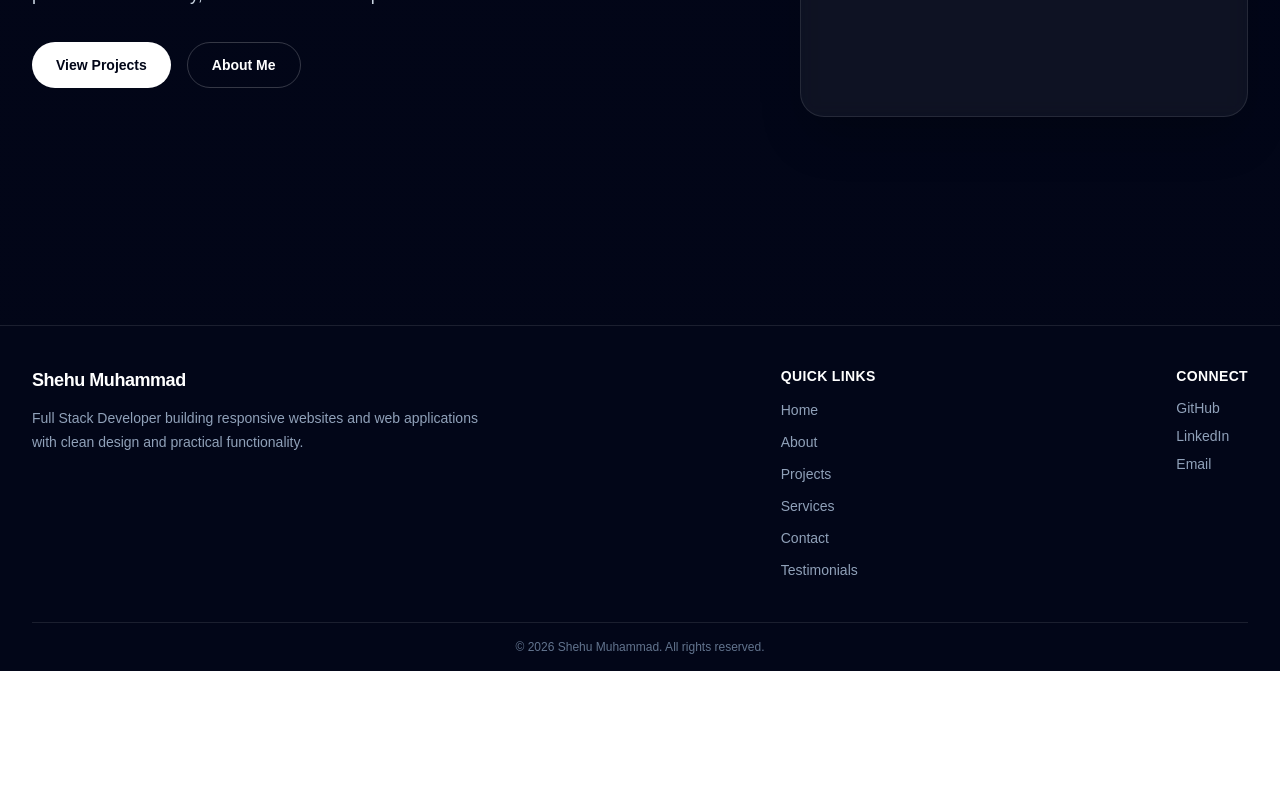
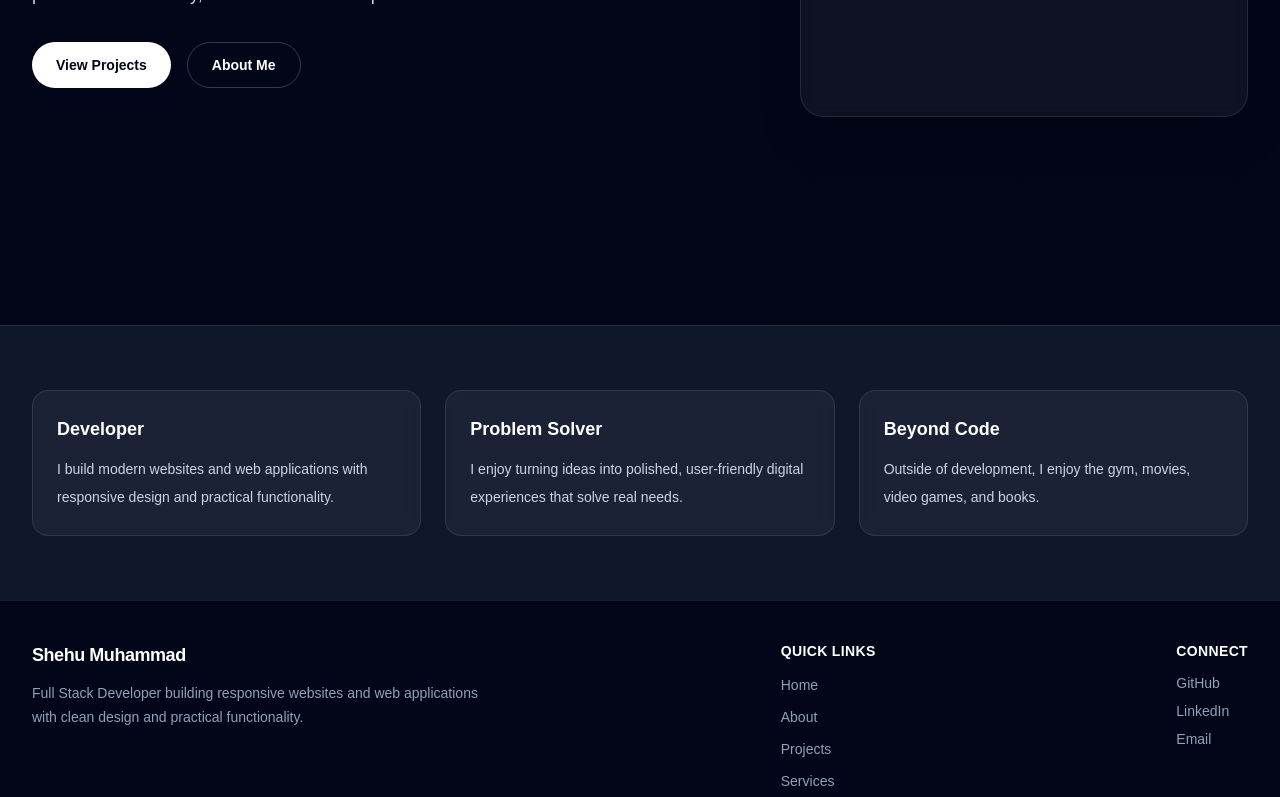
Before and after one commit to Shehu-Muhammad/personal-website, a Next.js app: page / in a window 1280 px wide. Shown: the part 476-1273 px from the top of the page. Before the commit the page ends 1147 px from the top, so only its background shows below. Built offline with nearby package versions, Linux system fonts and the light colour scheme.

Commit message:
created IntroStrip and updated app/page.tsx

```diff
--- a/app/page.tsx
+++ b/app/page.tsx
@@ -1,9 +1,11 @@
 import Hero from '@/components/home/Hero';
+import IntroStrip from '@/components/home/IntroStrip';
 
 export default function HomePage() {
   return (
     <>
       <Hero />
+      <IntroStrip />
     </>
   );
 }
--- a/components/home/IntroStrip.tsx
+++ b/components/home/IntroStrip.tsx
@@ -0,0 +1,42 @@
+// components/home/IntroStrip.tsx
+import Container from '@/components/layout/Container';
+
+const introItems = [
+  {
+    title: 'Developer',
+    description:
+      'I build modern websites and web applications with responsive design and practical functionality.',
+  },
+  {
+    title: 'Problem Solver',
+    description:
+      'I enjoy turning ideas into polished, user-friendly digital experiences that solve real needs.',
+  },
+  {
+    title: 'Beyond Code',
+    description:
+      'Outside of development, I enjoy the gym, movies, video games, and books.',
+  },
+];
+
+export default function IntroStrip() {
+  return (
+    <section className='border-t border-white/10 bg-slate-900 py-16 text-white'>
+      <Container>
+        <div className='grid gap-6 md:grid-cols-3'>
+          {introItems.map((item) => (
+            <div
+              key={item.title}
+              className='rounded-2xl border border-white/10 bg-white/5 p-6 backdrop-blur'
+            >
+              <h2 className='text-lg font-semibold text-white'>{item.title}</h2>
+              <p className='mt-3 text-sm leading-7 text-slate-300'>
+                {item.description}
+              </p>
+            </div>
+          ))}
+        </div>
+      </Container>
+    </section>
+  );
+}
```
